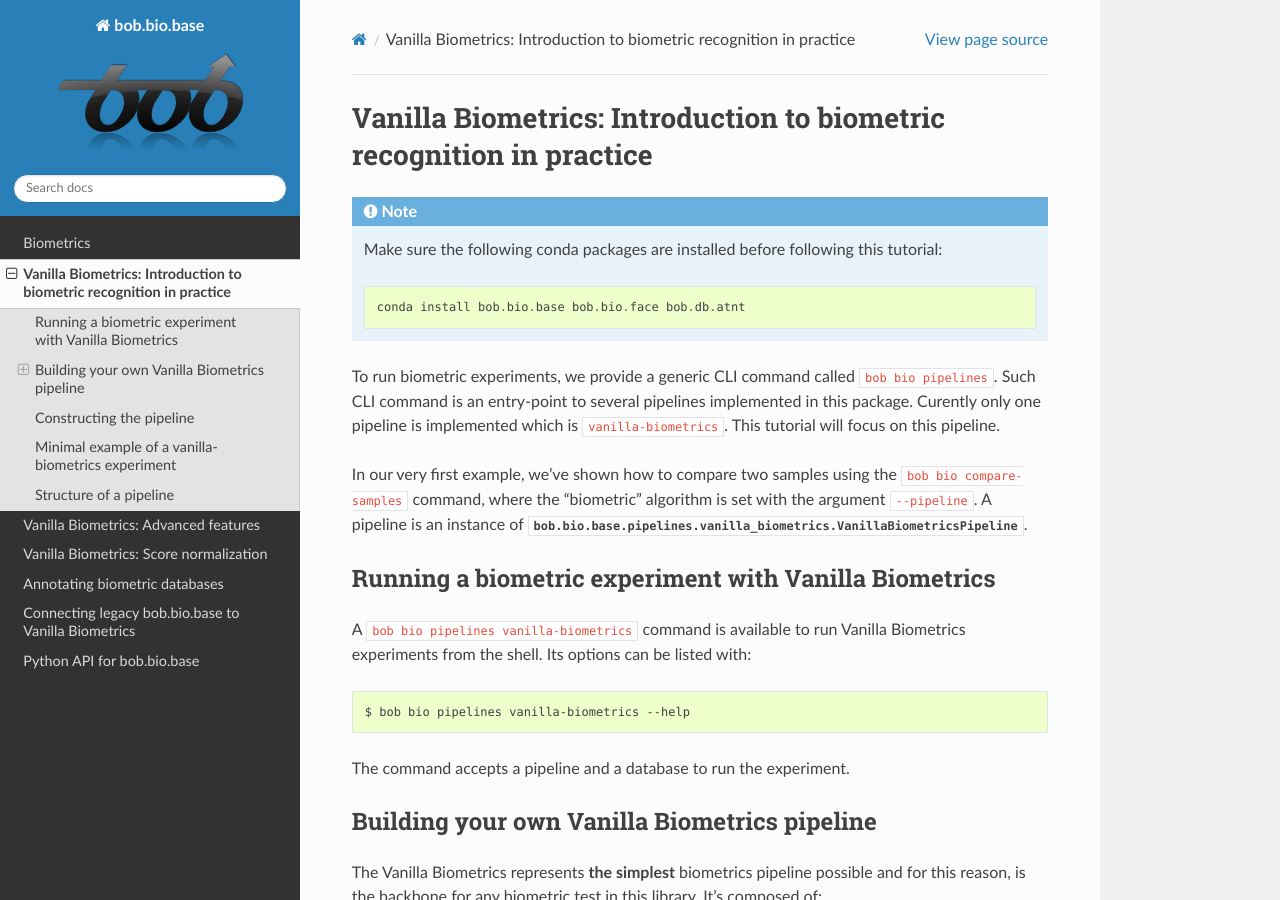
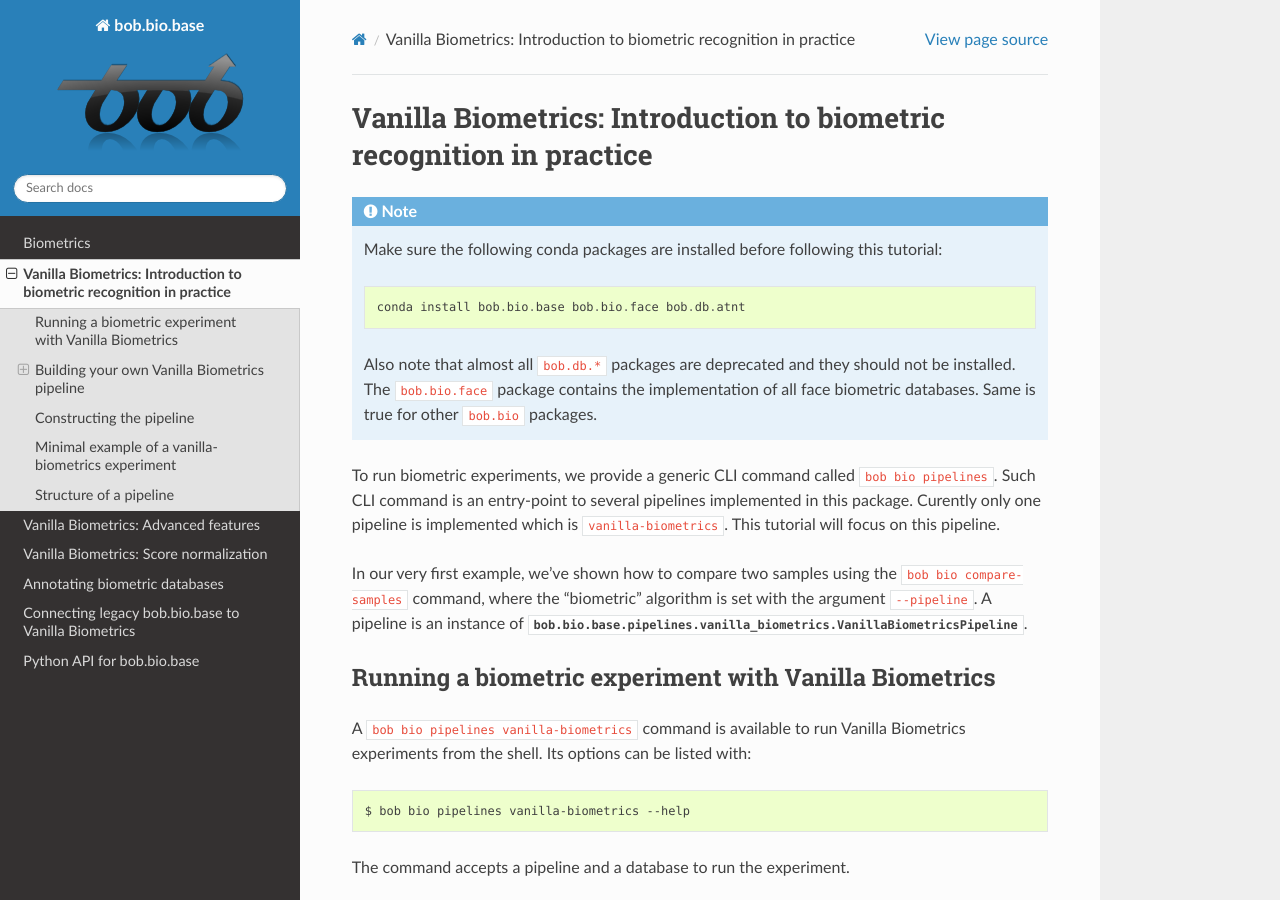
Before and after one commit to bioidiap/bob.bio.base, a Sphinx documentation site: the page built from doc/vanilla_biometrics_intro.rst, in a window 1280 px wide and 900 px high. Built offline with Sphinx 7.4.7 and the Read the Docs theme 2.0.0, drawn with Linux system fonts in a browser that asks for light colours; the version number could not be read and is left out.

Commit message:
Mention bob.db packages are deprecated

```diff
--- a/doc/vanilla_biometrics_intro.rst
+++ b/doc/vanilla_biometrics_intro.rst
@@ -12,6 +12,10 @@ Vanilla Biometrics: Introduction to biometric recognition in practice
   Make sure the following conda packages are installed before following this tutorial::
 
     conda install bob.bio.base bob.bio.face bob.db.atnt
+
+  Also note that almost all ``bob.db.*`` packages are deprecated and they should
+  not be installed. The ``bob.bio.face`` package contains the implementation of
+  all face biometric databases. Same is true for other ``bob.bio`` packages.
 
 To run biometric experiments, we provide a generic CLI command called ``bob bio pipelines``.
 Such CLI command is an entry-point to several pipelines implemented in this package.
```
